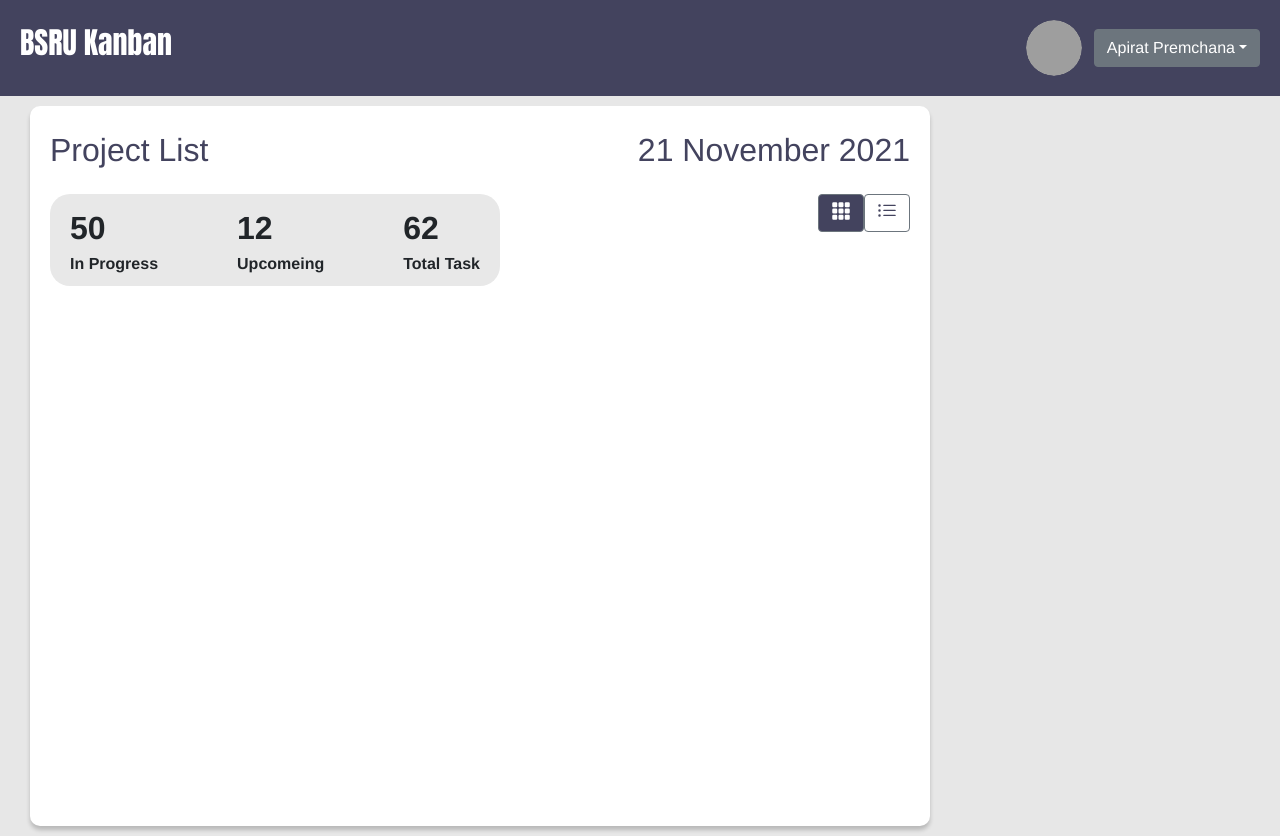
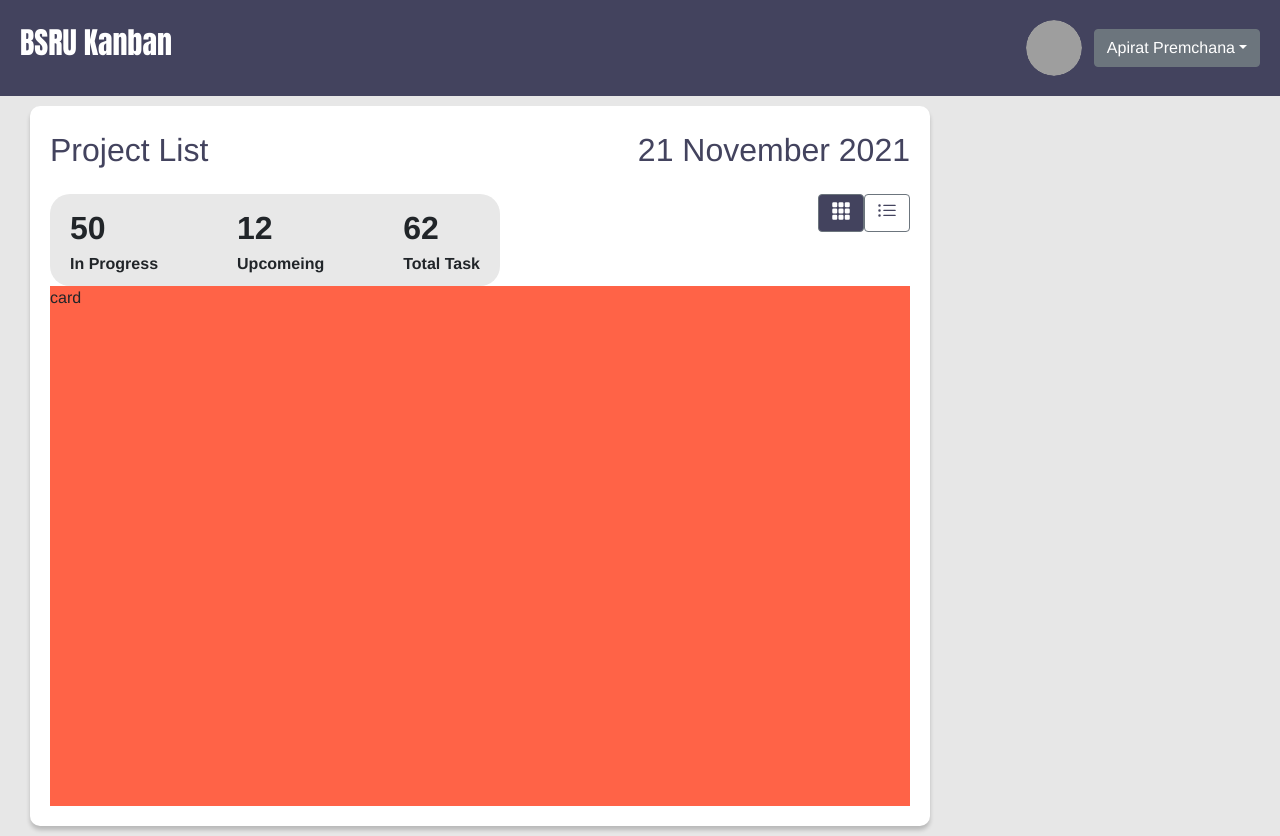
Before and after one commit to ujiik009/kanban_board_project, a Vue app: page /#/project-list in a window 1280 px wide. Built offline with nearby package versions, Linux system fonts and the light colour scheme; grey boxes are pictures that could not be loaded.

Commit message:
create content layout

```diff
--- a/src/components/ProjectList/index.vue
+++ b/src/components/ProjectList/index.vue
@@ -70,11 +70,13 @@
               <!-- btn 2 -->
             </div>
           </div>
+
+          <div id="view-content">
+            {{ view_page_active }}
+          </div>
         </div>
       </div>
-      <div class="content-right">
-
-      </div>
+      <div class="content-right"></div>
     </div>
   </div>
 </template>
@@ -160,5 +162,9 @@ export default {
   justify-content: space-between;
 }
 
-
+#view-content {
+  height: calc(100% - 160px);
+  overflow-y: auto;
+  background-color: tomato;
+}
 </style>
```
